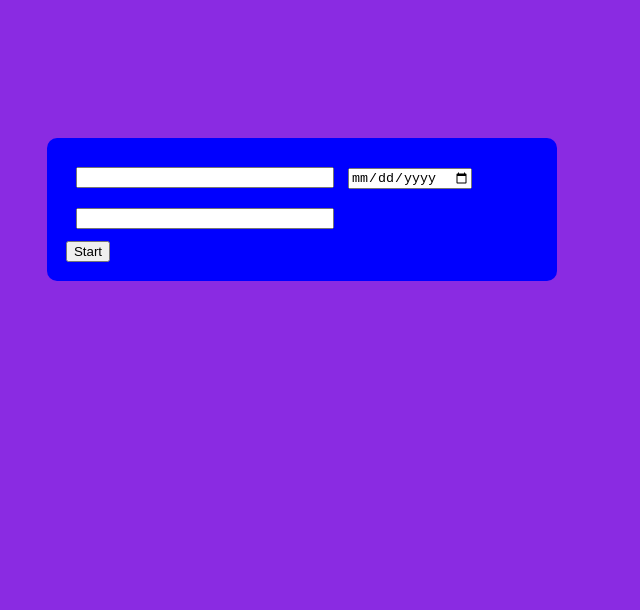
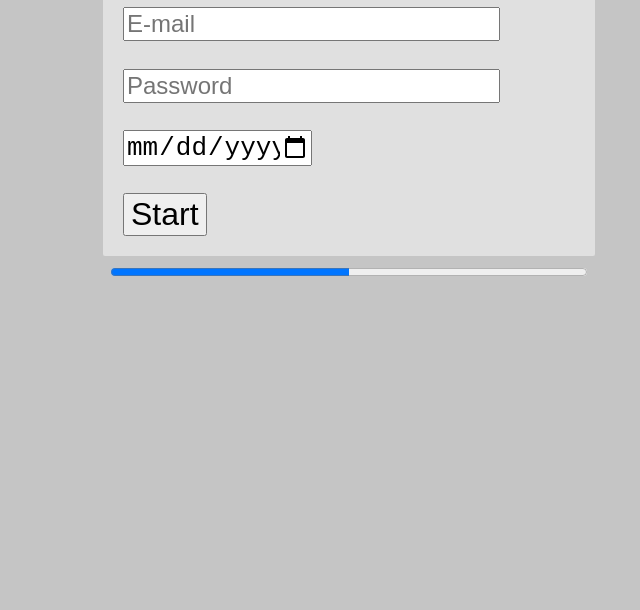
Before and after one commit to RKest/auto, a website: page views/index.html in a window 1280 px wide. Shown: the part 190-800 px from the top of the page, without its empty margins (281-921 px from the left). Drawn offline with Linux system fonts and the light colour scheme; files whose address does not match are found by name.

Commit message:
Front end

```diff
--- a/views/index.html
+++ b/views/index.html
@@ -7,14 +7,13 @@
     <script src="script.js"></script>
 </head>
 <body>
-    <div id="box">
-    <form action="/" method="post">
-        <input type="email" name="email">
-        <input type="date" name="date"  id="date"><br>
-        <input type="password" name="passwd"><br>
+<img src="logo2.png">
+    <form action="/" method="post" id="box">
+        <input type="email" name="email" placeholder="E-mail"><br><br>
+        <input type="password" name="passwd" placeholder="Password" ><br><br>
+        <input type="date" name="date"  id="date"><br><br>
         <input type="submit" value="Start" id="button">
-    </div>
     </form>
-
+    <progress id="file" value="50" max="100"> 50% </progress>
 </body>
 </html>
--- a/views/startpagestyle.css
+++ b/views/startpagestyle.css
@@ -1,25 +1,31 @@
-input:not(#date, #button){
-    width: 250px;
-    margin: 10px;
-}
-button{
-
+body{
+    vertical-align: middle;
+    background: rgb(197, 197, 197);
+    margin-top: 5%;
+ margin-left: 30%;
+ margin-right: 10%;
 }
 #box{
-    border-radius: 10px;
-    width: 50%;
-    background-color: blue;
-    position: relative;
+    border-radius: 2px;
     padding: 2%;
+    background-color: rgb(224, 224, 224);
+    width: 60%;
 }
-
-
-body{
-    padding-left: 25%;
-    padding-top: 25%;
-    background-color: blueviolet;
-    -webkit-font-smoothing: antialiased;
-    -webkit-text-size-adjust: 100%;
-    font-family: "Open Sans", Helvetica, Arial, sans-serif;
-    color: #666666;
+input:not(#button, #date){
+    width: 80%;
+    margin: 1%;
+     font-size: 150%;
 }
+#button, #date{
+    margin: 1%;
+    font-size: 200%;
+    max-width: 40%;
+}
+img{
+    height: 20%;
+    width: 20%;
+}
+#file{
+    width: 62%;
+    margin: 1%;
+   }
```
Also changed, not shown: views/logo2.png (added).
